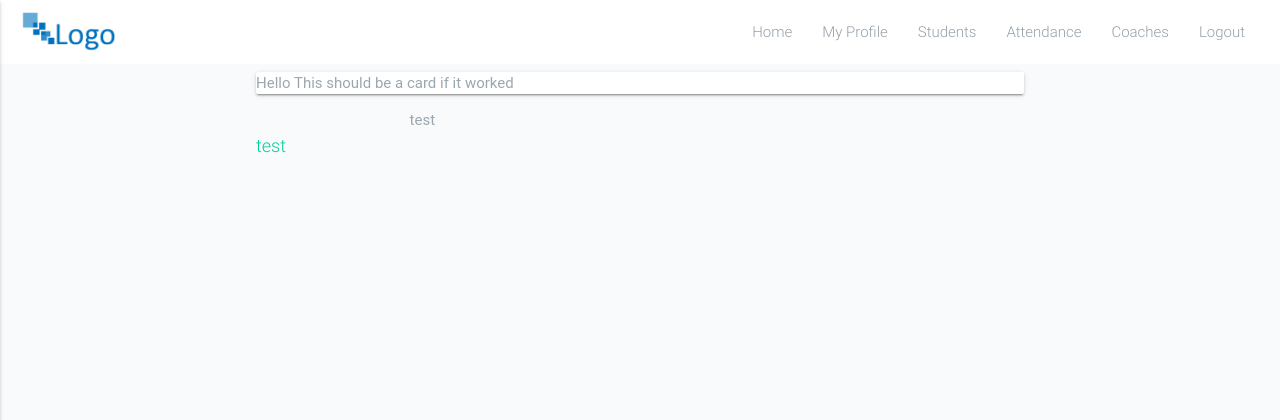
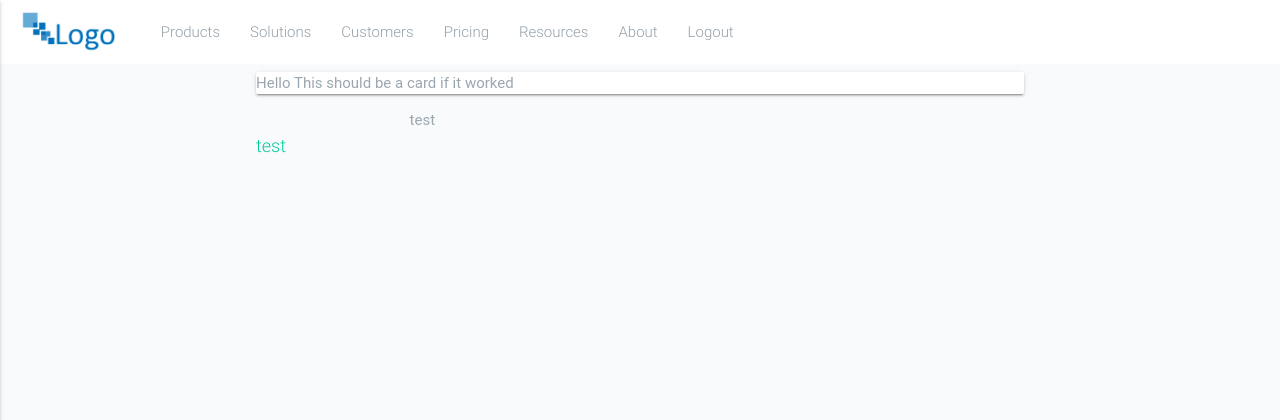
Before and after one commit to mbrooks8/Unit-Management-Softare, a PHP site: page / in a window 1280 px wide. Shown: the top 420 px of the page. Run offline with PHP 8.4, Linux system fonts and the light colour scheme; some libraries are stand-ins or nearby versions.

Commit message:
Fixed left aligned link spacing

```diff
--- a/assets/css/components/_navBar.scss
+++ b/assets/css/components/_navBar.scss
@@ -11,7 +11,8 @@ nav {
 	width: 100%;
 	//Logo
 	.logo{
-		position:absolute;
+		/*position:absolute;*/
+		float:left;
 		color: $nav-text-color;
 		display: inline-block;
 		padding: 0;
@@ -31,8 +32,8 @@ nav {
 		}
 
 		@media #{$medium-and-down} {
-			left: 50%;
-			transform: translateX(-50%);
+/*			left: 50%;
+			transform: translateX(-50%);*/
 
 			&.left, &.right {
 				padding: 0;
@@ -54,7 +55,7 @@ nav {
 	ul{
 		margin:0px;
 		float:right;
-
+padding-left:30px;
 		li{
 			height: 64px;
 			display: flex;
--- a/assets/css/poverty.css
+++ b/assets/css/poverty.css
@@ -2604,7 +2604,8 @@ nav {
   		}
   	}*/ }
   nav .logo {
-    position: absolute;
+    /*position:absolute;*/
+    float: left;
     color: #94A0A9;
     display: inline-block;
     padding: 0;
@@ -2620,8 +2621,8 @@ nav {
       transform: translateX(-50%); }
     @media only screen and (max-width: 992px) {
       nav .logo {
-        left: 50%;
-        transform: translateX(-50%); }
+        /*			left: 50%;
+        			transform: translateX(-50%);*/ }
         nav .logo.left, nav .logo.right {
           padding: 0;
           transform: none; }
@@ -2635,7 +2636,8 @@ nav {
       padding: 0; }
   nav ul {
     margin: 0px;
-    float: right; }
+    float: right;
+    padding-left: 30px; }
     nav ul li {
       height: 64px;
       display: flex;
--- a/assets/template/topNav.php
+++ b/assets/template/topNav.php
@@ -20,12 +20,13 @@
 			</div>
 			<div class="sideBody">
 				<ul >
-                    <li><a href="./index">Home</a></li>
-                    <li><a href="./profile">My Profile</a></li>
-                    <li><a href="./students">Students</a></li>
-                    <li><a href="./attendance">Attendance</a></li>
-                    <li><a href="./coaches">Coaches</a></li>
-                    <li><a href="../db/logout">Logout</a></li>
+					<li><a href="./products">Products</a></li>
+					<li><a href="./solutions">Solutions</a></li>
+					<li><a href="./customers">Customers</a></li>
+					<li><a href="./pricing">Pricing</a></li>
+					<li><a href="./resources">Resources</a></li>
+					<li><a href="./about">About</a></li>
+					<li><a href="./database/logout">Logout</a></li>
 				</ul>
 			</div>
 		</div>
@@ -35,21 +36,23 @@
 			<nav class="">
 				<div class="nav-wrapper">
 					<a href="./index" class="logo"><img src="./assets/img/logo.png" style="height:100%;"></a>
-<!--                    <ul class="left hide-on-med-and-down">
-                        <li><a href="./index">Home</a></li>
-                        <li><a href="./profile">My Profile</a></li>
-                        <li><a href="./students">Students</a></li>
-                        <li><a href="./attendance">Attendance</a></li>
-                        <li><a href="./coaches">Coaches</a></li>
-                        <li><a href="../db/logout">Logout</a></li>
-                    </ul>-->
+					<ul class="left hide-on-med-and-down">
+						<li><a href="./products">Products</a></li>
+						<li><a href="./solutions">Solutions</a></li>
+						<li><a href="./customers">Customers</a></li>
+						<li><a href="./pricing">Pricing</a></li>
+						<li><a href="./resources">Resources</a></li>
+						<li><a href="./about">About</a></li>
+						<li><a href="./database/logout">Logout</a></li>
+					</ul>
 					<ul class="right hide-on-med-and-down">
-                        <li><a href="./index">Home</a></li>
-                        <li><a href="./profile">My Profile</a></li>
-                        <li><a href="./students">Students</a></li>
-                        <li><a href="./attendance">Attendance</a></li>
-                        <li><a href="./coaches">Coaches</a></li>
-                        <li><a href="../db/logout">Logout</a></li>
+						<li><a href="./products">Products</a></li>
+						<li><a href="./solutions">Solutions</a></li>
+						<li><a href="./customers">Customers</a></li>
+						<li><a href="./pricing">Pricing</a></li>
+						<li><a href="./resources">Resources</a></li>
+						<li><a href="./about">About</a></li>
+						<li><a href="./database/logout">Logout</a></li>
 					</ul>
 					<ul class="right hide-on-large-only">
 						<li><a class="sideToggle"><i class="fa fa-bars blue-text" aria-hidden="true"></i></a></li>
```
Also changed, not shown: 2 other files. Lines whose indentation alone changed are shown as unchanged.
